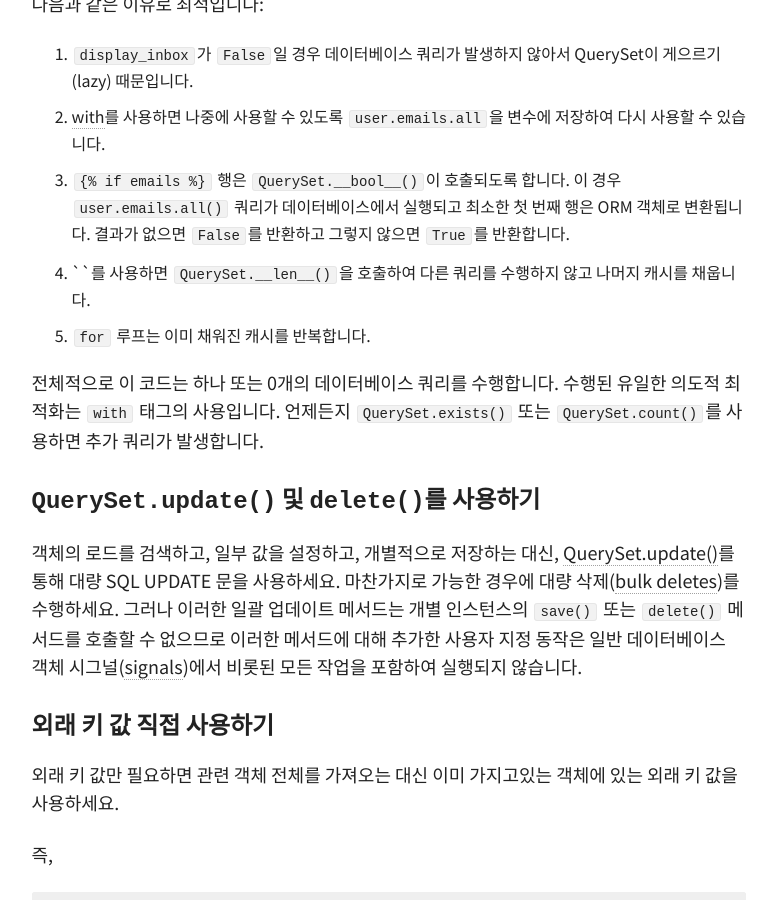
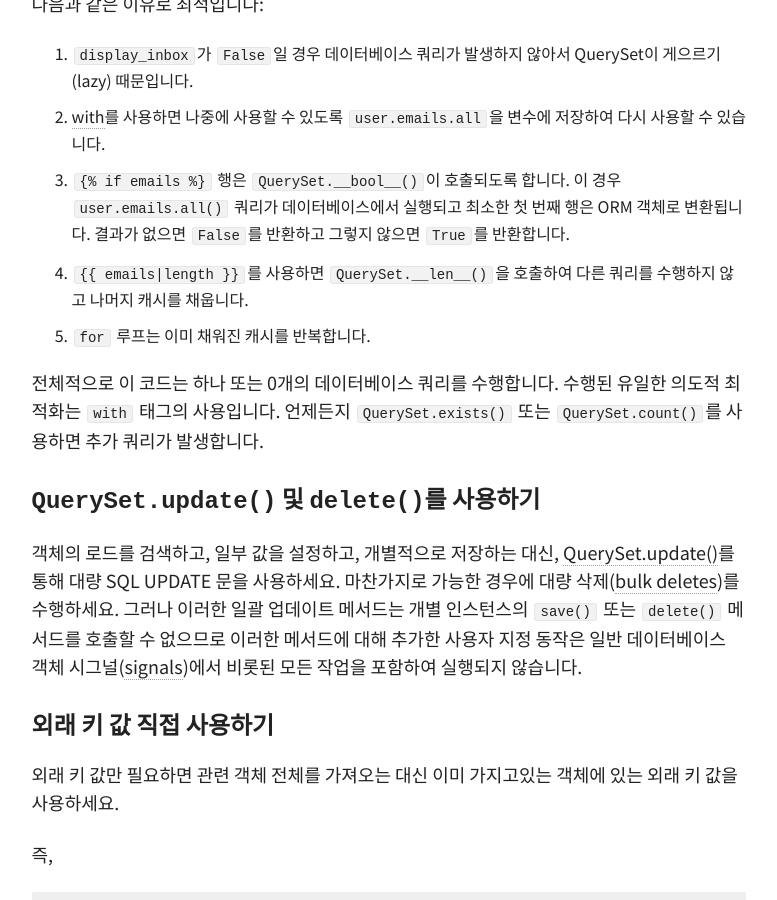
Before and after one commit to myungseokang/blog, a Jekyll site: the page built from _posts/2018-08-20-database-access-optimization.md, in a window 1280 px wide and 900 px high, scrolled down 5463 px. Shown: the whole window, without its empty margins (348-1125 px from the left). Built offline with Jekyll 4.4.1, drawn with Linux system fonts in a browser that asks for light colours; nearby versions of some CDN libraries; comment, search, counter and statistics services are not loaded; a style sheet for code colours, icons or effects is not loaded; some of the changed lines change nothing that is shown.

Commit message:
django template 문법이 안나오던 문제 수정

```diff
--- a/_posts/2018-08-20-database-access-optimization.md
+++ b/_posts/2018-08-20-database-access-optimization.md
@@ -167,7 +167,7 @@ QuerySet에서 다른 데이터가 필요하다면 그냥 계산하세요.
 1. `display_inbox`가 `False`일 경우 데이터베이스 쿼리가 발생하지 않아서 QuerySet이 게으르기(lazy) 때문입니다.
 2. <a href="https://docs.djangoproject.com/ko/2.1/ref/templates/builtins/#std:templatetag-with" target="_blank">with</a>를 사용하면 나중에 사용할 수 있도록 `user.emails.all`을 변수에 저장하여 다시 사용할 수 있습니다.
 3. `{% raw %}{% if emails %}{% endraw %}` 행은 `QuerySet.__bool__()`이 호출되도록 합니다. 이 경우 `user.emails.all()` 쿼리가 데이터베이스에서 실행되고 최소한 첫 번째 행은 ORM 객체로 변환됩니다. 결과가 없으면 `False`를 반환하고 그렇지 않으면 `True`를 반환합니다.
-4. `{{ emails|length }}`를 사용하면 `QuerySet.__len__()`을 호출하여 다른 쿼리를 수행하지 않고 나머지 캐시를 채웁니다.
+4. `{% raw %}{{ emails|length }}{% endraw %}`를 사용하면 `QuerySet.__len__()`을 호출하여 다른 쿼리를 수행하지 않고 나머지 캐시를 채웁니다.
 5. `for` 루프는 이미 채워진 캐시를 반복합니다.
 
 전체적으로 이 코드는 하나 또는 0개의 데이터베이스 쿼리를 수행합니다. 수행된 유일한 의도적 최적화는 `with` 태그의 사용입니다.
```
